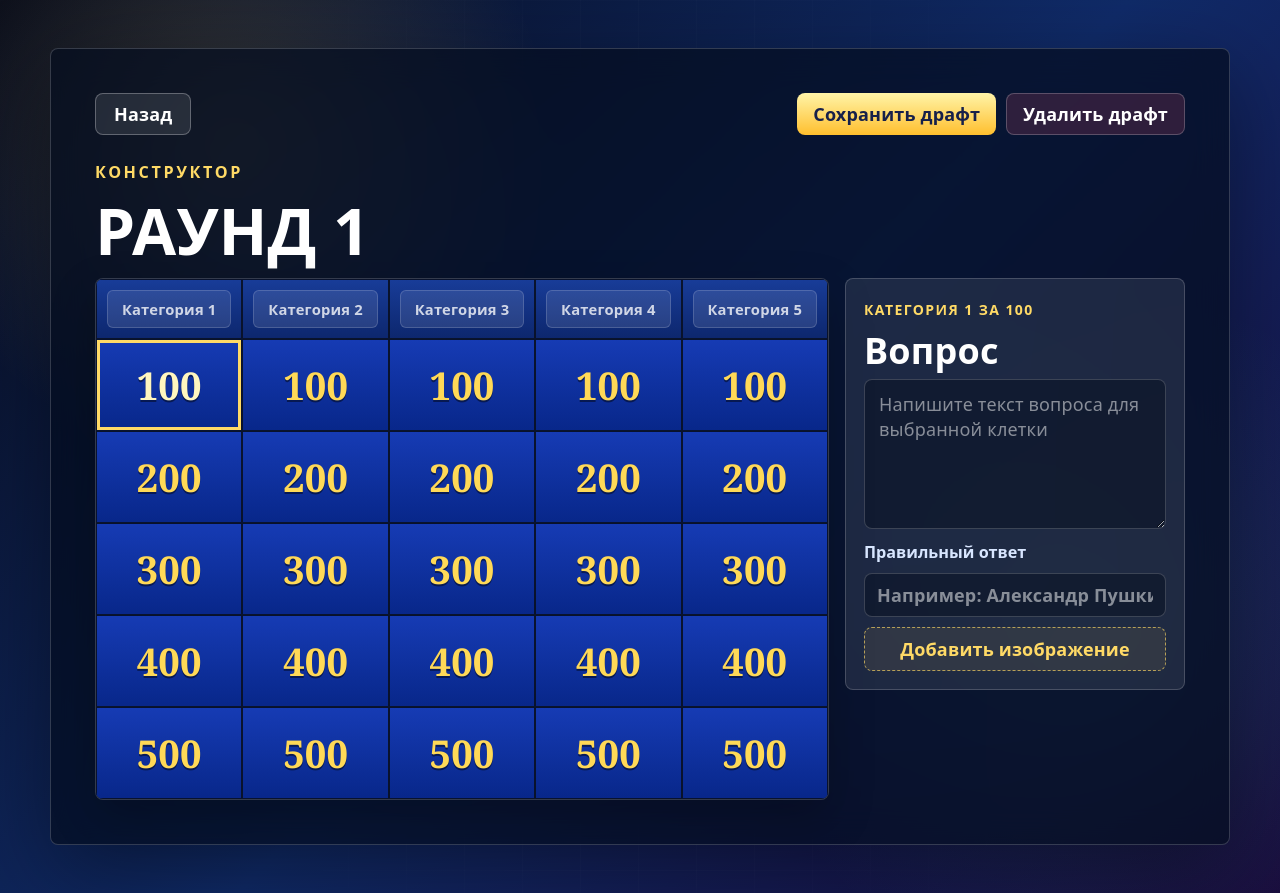
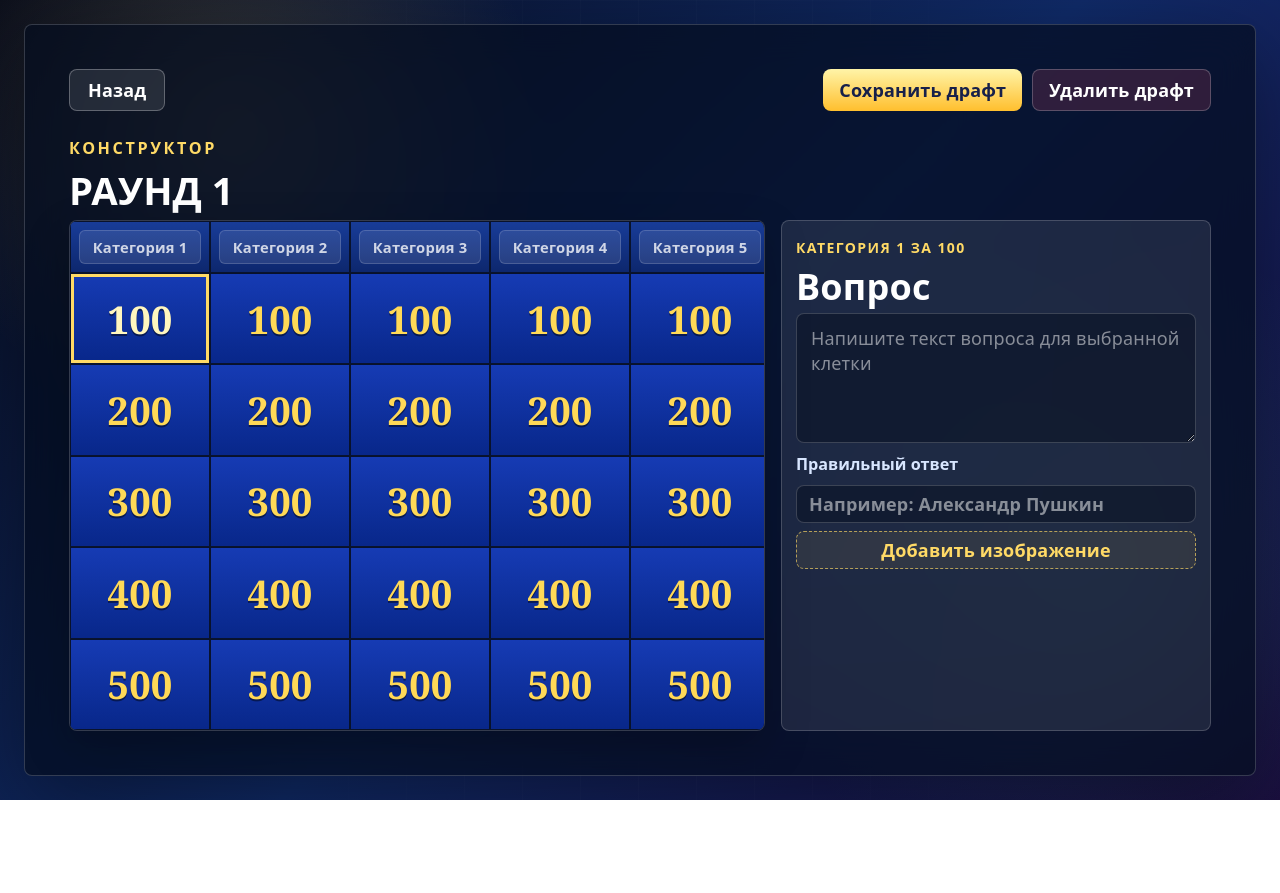
Before and after one commit to t-gladkaya/jeopardy-app, a React (Vite) app: page /admin/create in a window 1280 px wide. After the commit the page ends 800 px from the top, so only its background shows below. Built offline with nearby package versions, Linux system fonts and the light colour scheme.

Commit message:
fix: styles

```diff
--- a/src/App.css
+++ b/src/App.css
@@ -26,7 +26,7 @@
   overflow-x: hidden;
   display: grid;
   place-items: start center;
-  padding: clamp(16px, 4vw, 48px);
+  padding: clamp(10px, 2vw, 24px);
   box-sizing: border-box;
   color: #f8fbff;
   background:
@@ -258,7 +258,11 @@
 }
 
 .create-shell {
+  width: min(100%, 1440px);
+  height: calc(100svh - clamp(20px, 4vw, 48px));
+  grid-template-rows: auto minmax(0, 1fr);
   align-content: start;
+  overflow: hidden;
 }
 
 .create-header {
@@ -331,15 +335,17 @@
 }
 
 .create-content {
+  min-height: 0;
   display: grid;
-  gap: 16px;
+  grid-template-rows: auto auto minmax(0, 1fr);
+  gap: clamp(8px, 1.4vh, 14px);
   text-align: left;
 }
 
 .create-content h1 {
   margin: 0;
   color: #ffffff;
-  font-size: clamp(2rem, 5vw, 4.2rem);
+  font-size: clamp(1.4rem, 3vw, 2.6rem);
   line-height: 0.95;
   font-weight: 900;
   letter-spacing: 0;
@@ -382,20 +388,33 @@
 }
 
 .jeopardy-builder {
+  min-height: 0;
   display: grid;
-  grid-template-columns: minmax(0, 1fr) minmax(280px, 340px);
+  grid-template-columns: minmax(0, 1fr) minmax(340px, 430px);
   gap: 16px;
-  align-items: start;
+  align-items: stretch;
 }
 
 .builder-board {
   align-self: start;
   min-width: 0;
+  height: 100%;
   overflow: hidden;
+  display: grid;
+  grid-template-rows: auto minmax(0, 1fr);
   border: 1px solid rgba(255, 255, 255, 0.18);
   border-radius: 8px;
   background: #071026;
   box-shadow: 0 18px 46px rgba(0, 0, 0, 0.24);
+}
+
+.levels-grid {
+  min-height: 0;
+  grid-template-rows: repeat(5, minmax(0, 1fr));
+}
+
+.level-tile {
+  min-height: 0;
 }
 
 .category-row,
@@ -407,7 +426,7 @@
 .category-input {
   display: grid;
   min-width: 0;
-  padding: 10px;
+  padding: 8px;
   border: 1px solid rgba(9, 17, 40, 0.95);
   background: linear-gradient(180deg, #183c98, #0d276e);
 }
@@ -423,7 +442,7 @@
 .category-input input {
   width: 100%;
   min-width: 0;
-  min-height: 38px;
+  min-height: 34px;
   box-sizing: border-box;
   border: 1px solid rgba(255, 255, 255, 0.16);
   border-radius: 6px;
@@ -447,7 +466,6 @@
 .level-tile {
   display: grid;
   place-items: center;
-  min-height: clamp(64px, 10vw, 92px);
   border: 1px solid rgba(9, 17, 40, 0.95);
   color: #ffd957;
   background: linear-gradient(180deg, #163bb4, #08278a);
@@ -480,15 +498,37 @@
 }
 
 .clue-editor {
-  align-self: start;
+  align-self: stretch;
+  height: 100%;
+  min-height: 0;
+  max-height: 100%;
   display: grid;
   align-content: start;
-  gap: 10px;
+  gap: 8px;
   min-width: 0;
-  padding: 18px;
+  overflow-y: auto;
+  overflow-x: hidden;
+  padding: 14px 14px 22px;
   border: 1px solid rgba(255, 255, 255, 0.18);
   border-radius: 8px;
   background: rgba(255, 255, 255, 0.09);
+  scrollbar-color: rgba(255, 218, 102, 0.8) rgba(5, 13, 31, 0.6);
+  scrollbar-width: thin;
+}
+
+.clue-editor::-webkit-scrollbar {
+  width: 8px;
+}
+
+.clue-editor::-webkit-scrollbar-track {
+  border-radius: 999px;
+  background: rgba(5, 13, 31, 0.6);
+}
+
+.clue-editor::-webkit-scrollbar-thumb {
+  border: 2px solid rgba(5, 13, 31, 0.6);
+  border-radius: 999px;
+  background: linear-gradient(180deg, #fff4a8, #ffbf2e);
 }
 
 .clue-editor span {
@@ -507,7 +547,7 @@
 
 .clue-editor textarea {
   width: 100%;
-  min-height: 150px;
+  min-height: clamp(90px, 17vh, 130px);
   box-sizing: border-box;
   border: 1px solid rgba(255, 255, 255, 0.18);
   border-radius: 8px;
@@ -540,7 +580,7 @@
 
 .clue-answer-field input {
   width: 100%;
-  min-height: 44px;
+  min-height: 38px;
   box-sizing: border-box;
   border: 1px solid rgba(255, 255, 255, 0.18);
   border-radius: 8px;
@@ -557,13 +597,14 @@
 
 .media-uploader {
   display: grid;
-  gap: 10px;
+  gap: 8px;
+  min-height: 0;
 }
 
 .media-upload-button {
   display: grid;
   place-items: center;
-  min-height: 44px;
+  min-height: 38px;
   border: 1px dashed rgba(255, 218, 102, 0.65);
   border-radius: 8px;
   color: #ffda66;
@@ -582,18 +623,20 @@
 
 .media-preview {
   display: grid;
-  gap: 10px;
-  padding: 10px;
-  border: 1px solid rgba(255, 255, 255, 0.14);
-  border-radius: 8px;
-  background: rgba(5, 13, 31, 0.42);
+  gap: 8px;
+  min-height: 0;
+  padding: 0;
+  border: 0;
+  background: transparent;
+  box-shadow: none;
 }
 
 .media-preview img {
   width: 100%;
-  max-height: 160px;
-  object-fit: cover;
-  border-radius: 6px;
+  max-height: clamp(140px, 26vh, 260px);
+  display: block;
+  object-fit: contain;
+  border-radius: 8px;
 }
 
 .media-preview div {
@@ -613,6 +656,7 @@
 
 .media-preview button {
   min-height: 36px;
+  margin-bottom: 10px;
   border: 1px solid rgba(255, 255, 255, 0.22);
   border-radius: 8px;
   color: #ffffff;
```
